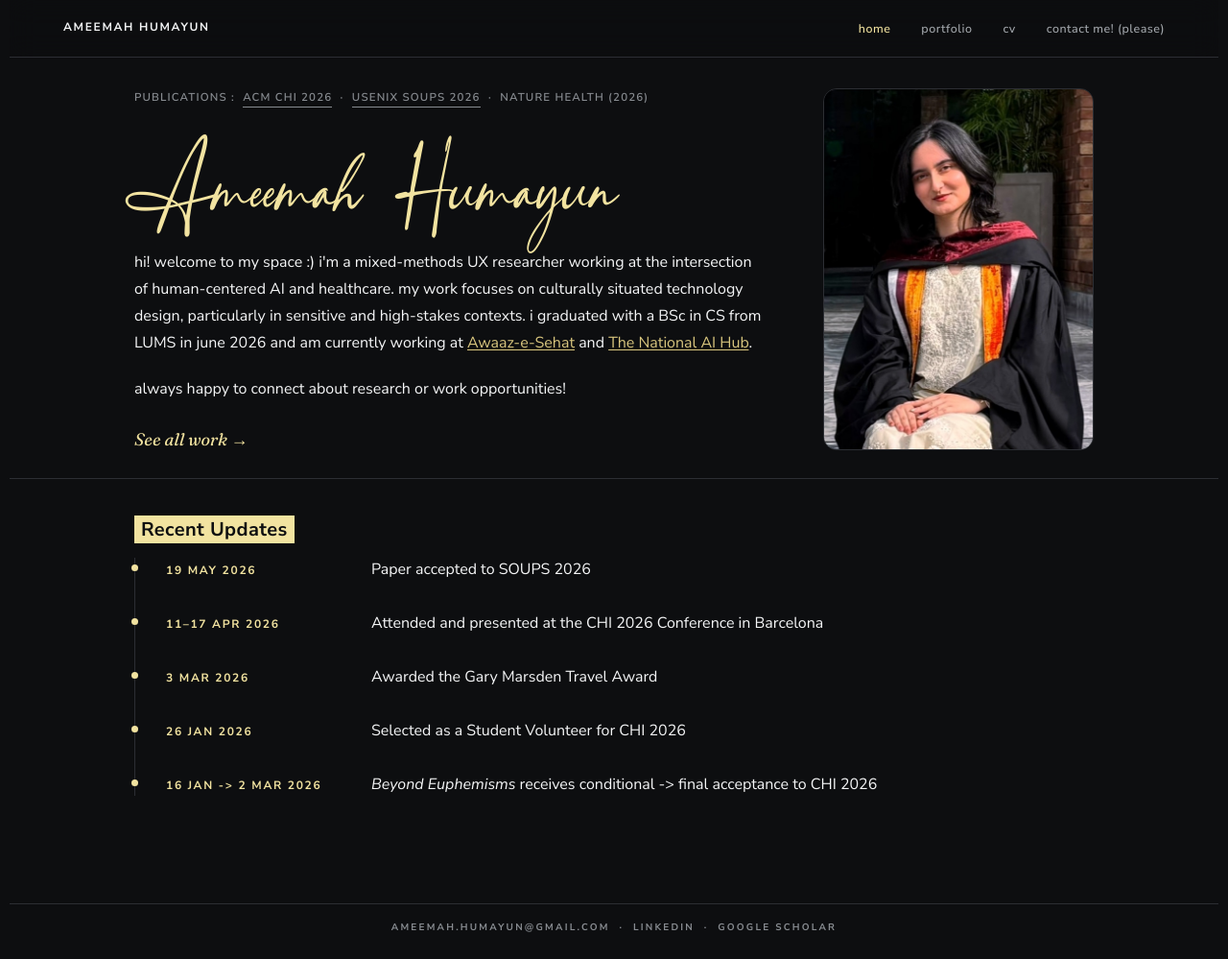
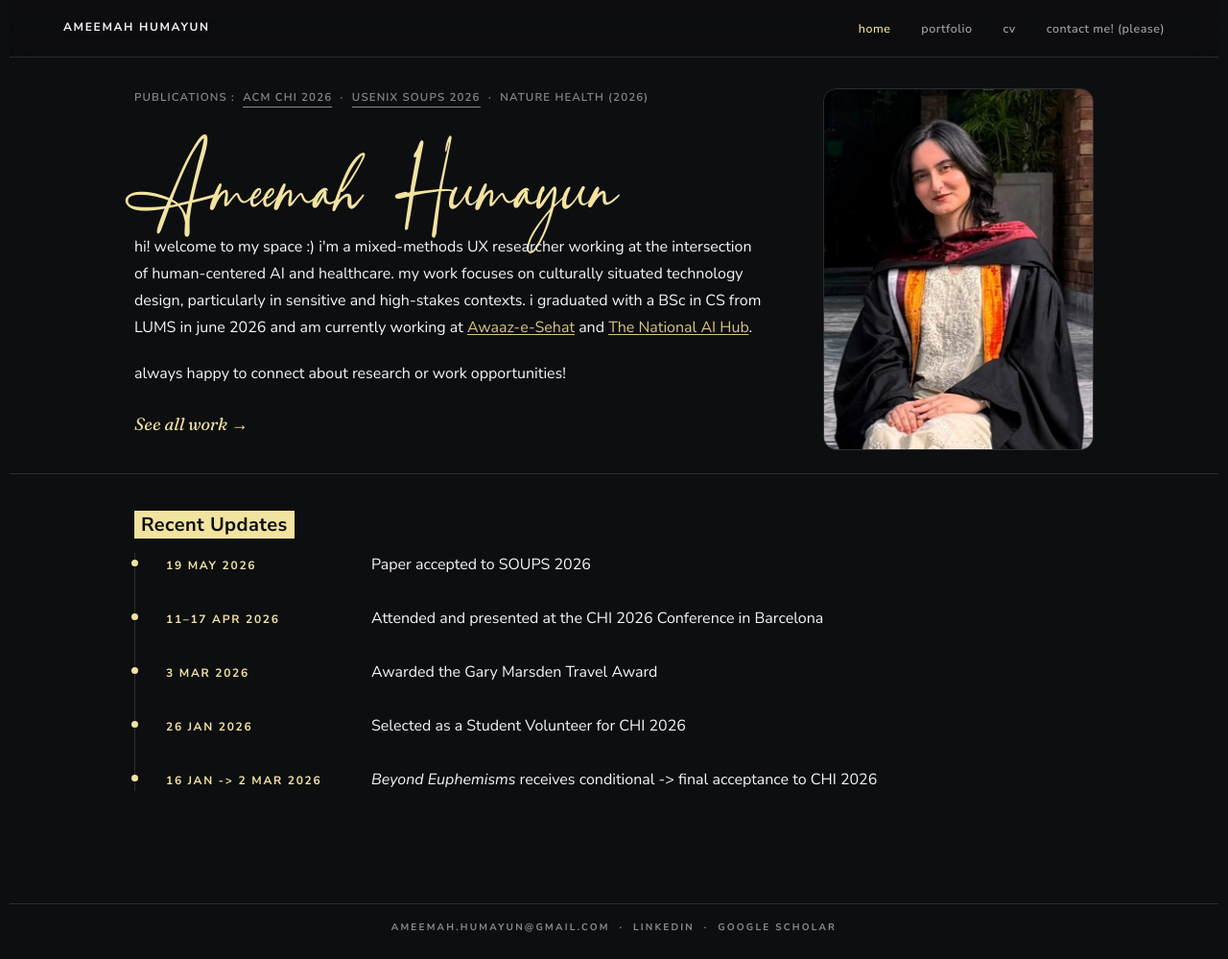
Before and after one commit to ameemahumayun/ameemahumayun.github.io, a Jekyll site: the page built from index.html, in a window 1280 px wide and 999 px high. Shown: the whole window at 96% size. Built offline with Jekyll 4.4.1, drawn with Linux system fonts in a browser that asks for light colours.

Commit message:
Restore tight spacing under signature name
Bring the heading's bottom margin back down so the Priestacy
descenders overlap the intro paragraph slightly — keeping that look
on request.

```diff
--- a/index.html
+++ b/index.html
@@ -15,7 +15,7 @@ description: Mixed-methods UX researcher working on human-centered AI for health
         <a href="https://www.usenix.org/conference/soups2026/presentation/shanza" target="_blank" rel="noopener" class="link-quiet link-underline-mute">USENIX SOUPS 2026</a> &nbsp;·&nbsp;
         <span>Nature Health (2026)</span>
       </p>
-      <h1 class="signature-text" style="margin-top:2.5rem;margin-bottom:1.75rem;">Ameemah Humayun</h1>
+      <h1 class="signature-text" style="margin-top:2.5rem;margin-bottom:0.75rem;">Ameemah Humayun</h1>
       <p class="lead" style="max-width:660px;font-size:var(--text-base);line-height:1.75;margin-bottom:1.25rem;">hi! welcome to my space :) i'm a mixed-methods UX researcher working at the intersection of human-centered AI and healthcare. my work focuses on culturally situated technology design, particularly in sensitive and high-stakes contexts. i graduated with a BSc in CS from LUMS in june 2026 and am currently working at <a href="https://www.awaazesehat.com/" target="_blank" rel="noopener" class="link-teal">Awaaz-e-Sehat</a> and <a href="https://thenationalaihub.com/" target="_blank" rel="noopener" class="link-teal">The National AI Hub</a>.</p>
       <p class="lead" style="max-width:660px;font-size:var(--text-base);line-height:1.75;margin-bottom:1.25rem;">always happy to connect about research or work opportunities!</p>
       <p style="margin-top:1.5rem;">
```
